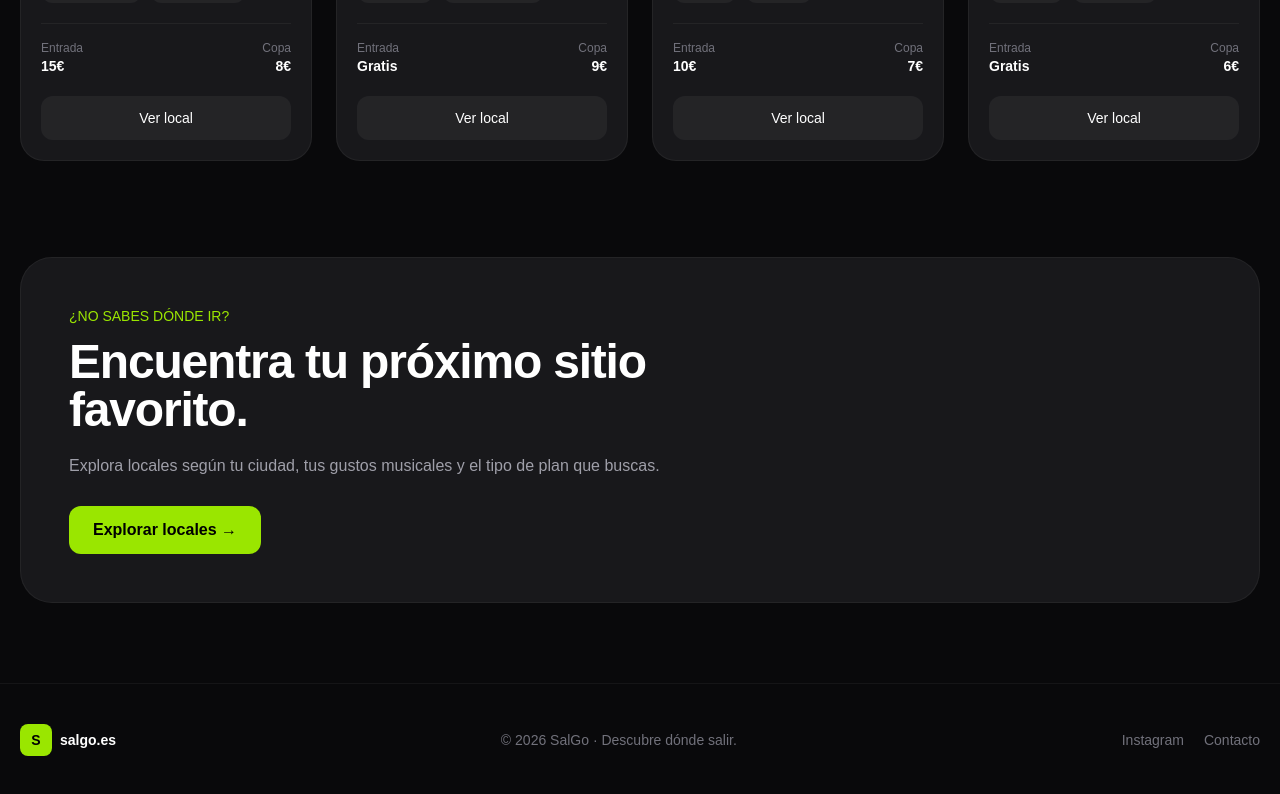
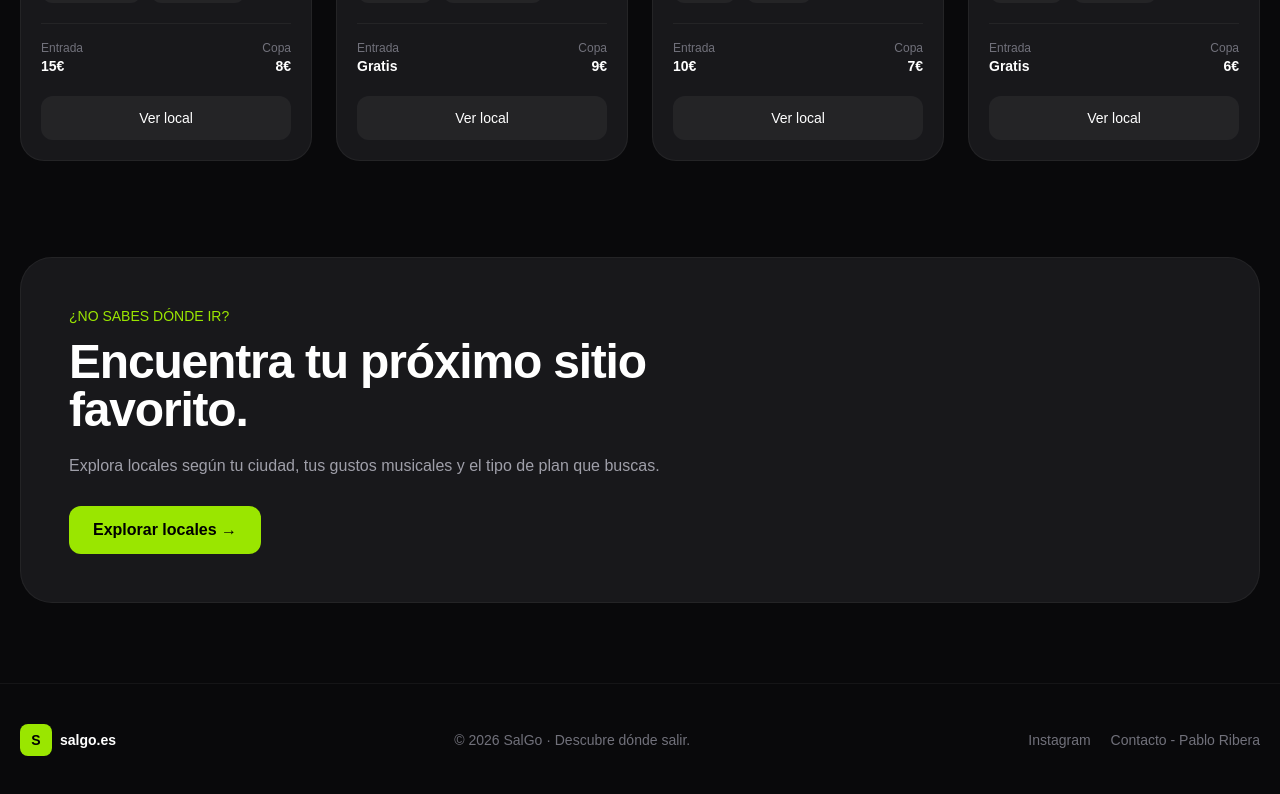
Before and after one commit to RiberPablo/salgo-es, a Next.js app: page / in a window 1280 px wide. Shown: the part 1642-2436 px from the top of the page. Built offline with nearby package versions, Linux system fonts and the light colour scheme.

Commit message:
Update page.tsx

```diff
--- a/src/app/page.tsx
+++ b/src/app/page.tsx
@@ -430,7 +430,7 @@ export default function Home() {
 
           <div className="flex gap-5">
             <a href="#">Instagram</a>
-            <a href="#">Contacto</a>
+            <a href="#">Contacto - Pablo Ribera</a>
           </div>
 
         </div>
```
